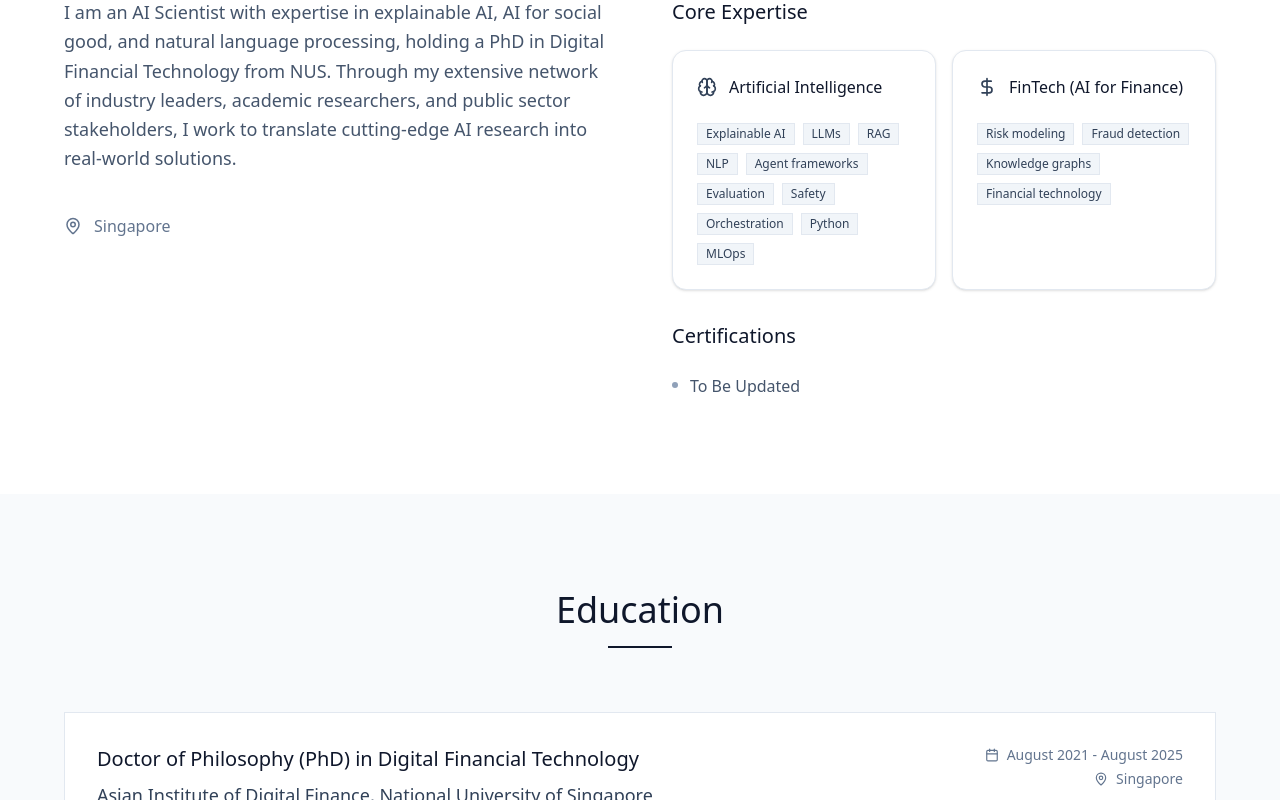
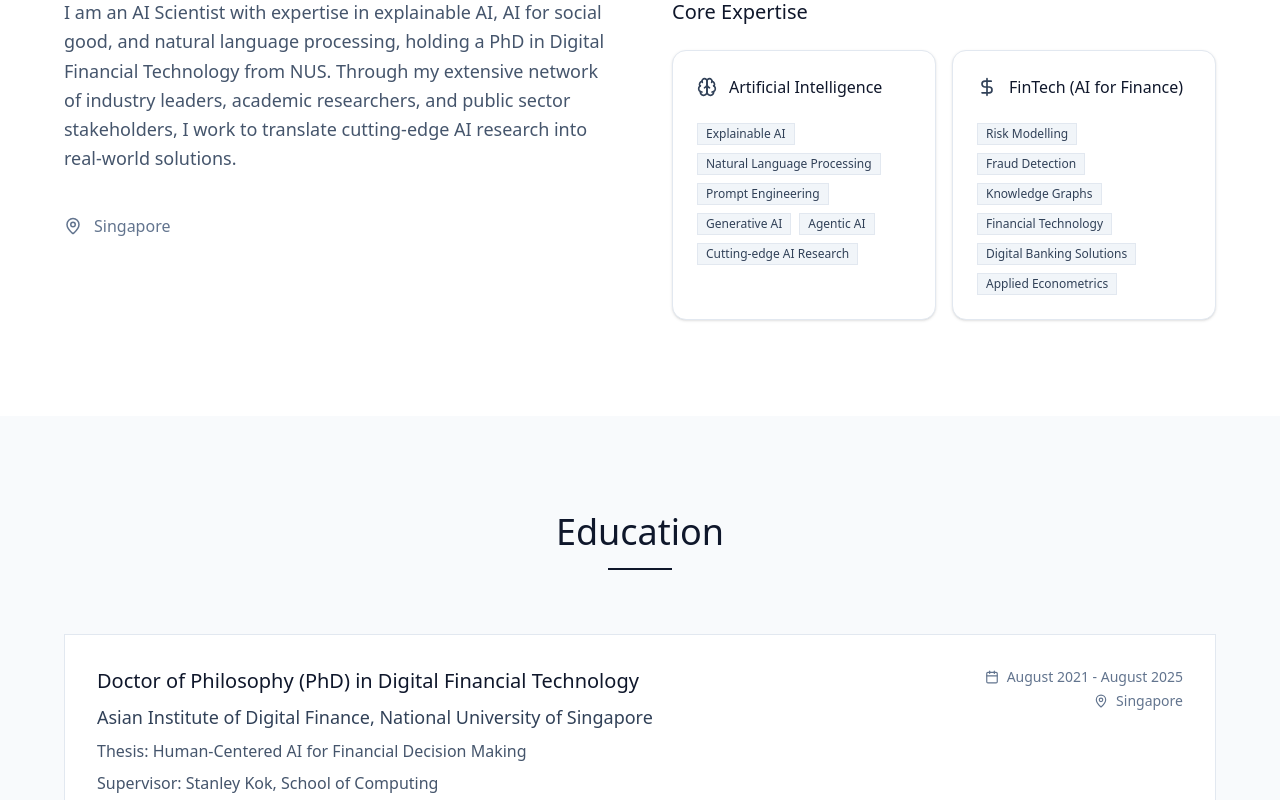
Before and after one commit to Chen-XueWen/Chen-XueWen.github.io, a React (Vite) app: page / in a window 1280 px wide. Shown: the part 1020-1820 px from the top of the page. Built offline with nearby package versions, Linux system fonts and the light colour scheme.

Commit message:
Updated Expertise and Moved Certifications to bottom

```diff
--- a/src/App.jsx
+++ b/src/App.jsx
@@ -260,18 +260,6 @@ function App() {
                         </Card>
                       )
                     })}
-                  </div>
-                </div>
-
-                <div>
-                  <h3 className="text-xl font-medium text-slate-900 mb-6">Certifications</h3>
-                  <div className="space-y-3">
-                    {certifications.map((cert, index) => (
-                      <div key={index} className="flex items-start space-x-3">
-                        <div className="w-1.5 h-1.5 bg-slate-400 rounded-full mt-2 flex-shrink-0"></div>
-                        <span className="text-slate-600">{cert}</span>
-                      </div>
-                    ))}
                   </div>
                 </div>
               </div>
@@ -563,6 +551,32 @@ function App() {
         </div>
       </section>
 
+      {/* Certifications Section */}
+      <section id="certifications" className="py-24 px-6 bg-white">
+        <div className="max-w-6xl mx-auto">
+          <motion.div
+            initial={{ opacity: 0, y: 30 }}
+            whileInView={{ opacity: 1, y: 0 }}
+            transition={{ duration: 0.8 }}
+            viewport={{ once: true }}
+          >
+            <div className="text-center mb-16">
+              <h2 className="text-4xl font-light text-slate-900 mb-4">Certifications</h2>
+              <div className="w-16 h-0.5 bg-slate-900 mx-auto"></div>
+            </div>
+
+            <div className="max-w-3xl mx-auto space-y-4">
+              {certifications.map((cert, index) => (
+                <div key={index} className="flex items-start space-x-3 bg-slate-50 border border-slate-200 p-4">
+                  <div className="w-1.5 h-1.5 bg-slate-400 rounded-full mt-2 flex-shrink-0"></div>
+                  <span className="text-slate-700">{cert}</span>
+                </div>
+              ))}
+            </div>
+          </motion.div>
+        </div>
+      </section>
+
       {/* Footer */}
       <footer className="py-8 px-6 bg-slate-900 border-t border-slate-800">
         <div className="max-w-6xl mx-auto text-center text-slate-400">
--- a/src/content.json
+++ b/src/content.json
@@ -6,7 +6,8 @@
     "experience",
     "research",
     "achievements",
-    "contact"
+    "contact",
+    "certifications"
   ],
   "hero": {
     "name": "Xue Wen Tan",
@@ -30,25 +31,23 @@
       "icon": "Brain",
       "skills": [
         "Explainable AI",
-        "LLMs",
-        "RAG",
-        "NLP",
-        "Agent frameworks",
-        "Evaluation",
-        "Safety",
-        "Orchestration",
-        "Python",
-        "MLOps"
+        "Natural Language Processing",
+        "Prompt Engineering",
+        "Generative AI",
+        "Agentic AI",
+        "Cutting-edge AI Research"
       ]
     },
     {
       "title": "FinTech (AI for Finance)",
       "icon": "DollarSign",
       "skills": [
-        "Risk modeling",
-        "Fraud detection",
-        "Knowledge graphs",
-        "Financial technology"
+        "Risk Modelling",
+        "Fraud Detection",
+        "Knowledge Graphs",
+        "Financial Technology",
+        "Digital Banking Solutions",
+        "Applied Econometrics"
       ]
     }
   ],
```
